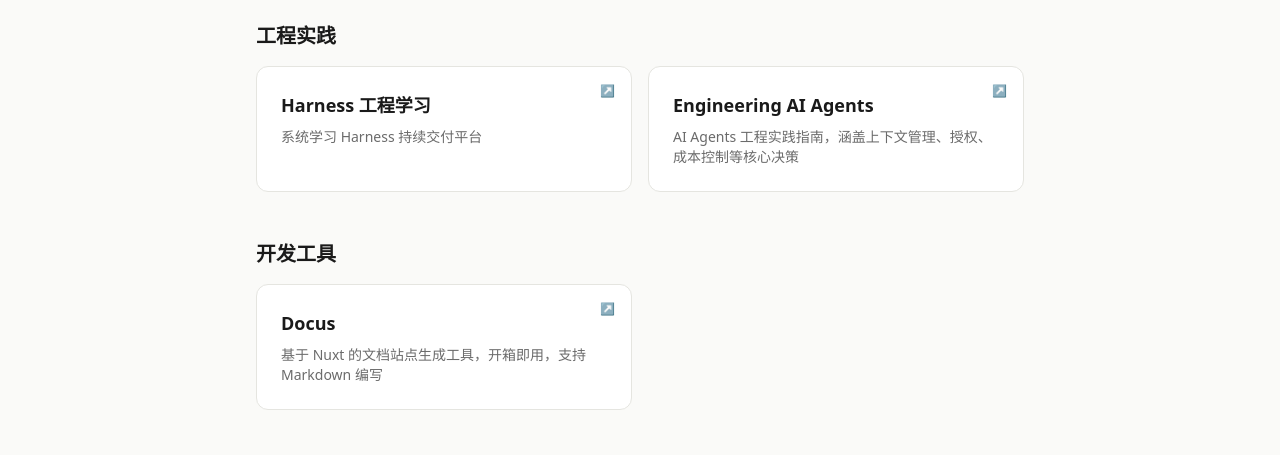
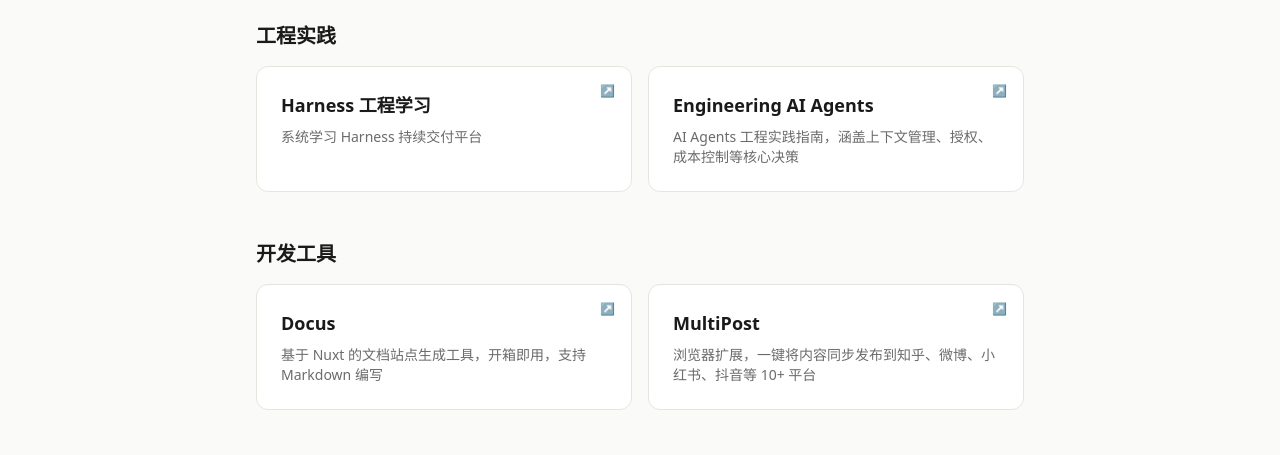
Before and after one commit to tinyking/geek, an Astro site: page /bookmarks in a window 1280 px wide. Shown: the part 242-697 px from the top of the page. Built offline with nearby package versions, Linux system fonts and the light colour scheme; Astro itself is replaced by a stand-in of ours.

Commit message:
feat: 收藏夹增加 MultiPost 多平台发布工具

```diff
--- a/src/pages/bookmarks.astro
+++ b/src/pages/bookmarks.astro
@@ -26,6 +26,11 @@
         title: 'Docus',
         desc: '基于 Nuxt 的文档站点生成工具，开箱即用，支持 Markdown 编写',
         href: 'https://docus.dev/en',
+      },
+      {
+        title: 'MultiPost',
+        desc: '浏览器扩展，一键将内容同步发布到知乎、微博、小红书、抖音等 10+ 平台',
+        href: 'https://github.com/leaperone/MultiPost-Extension',
       },
     ],
   },
```
